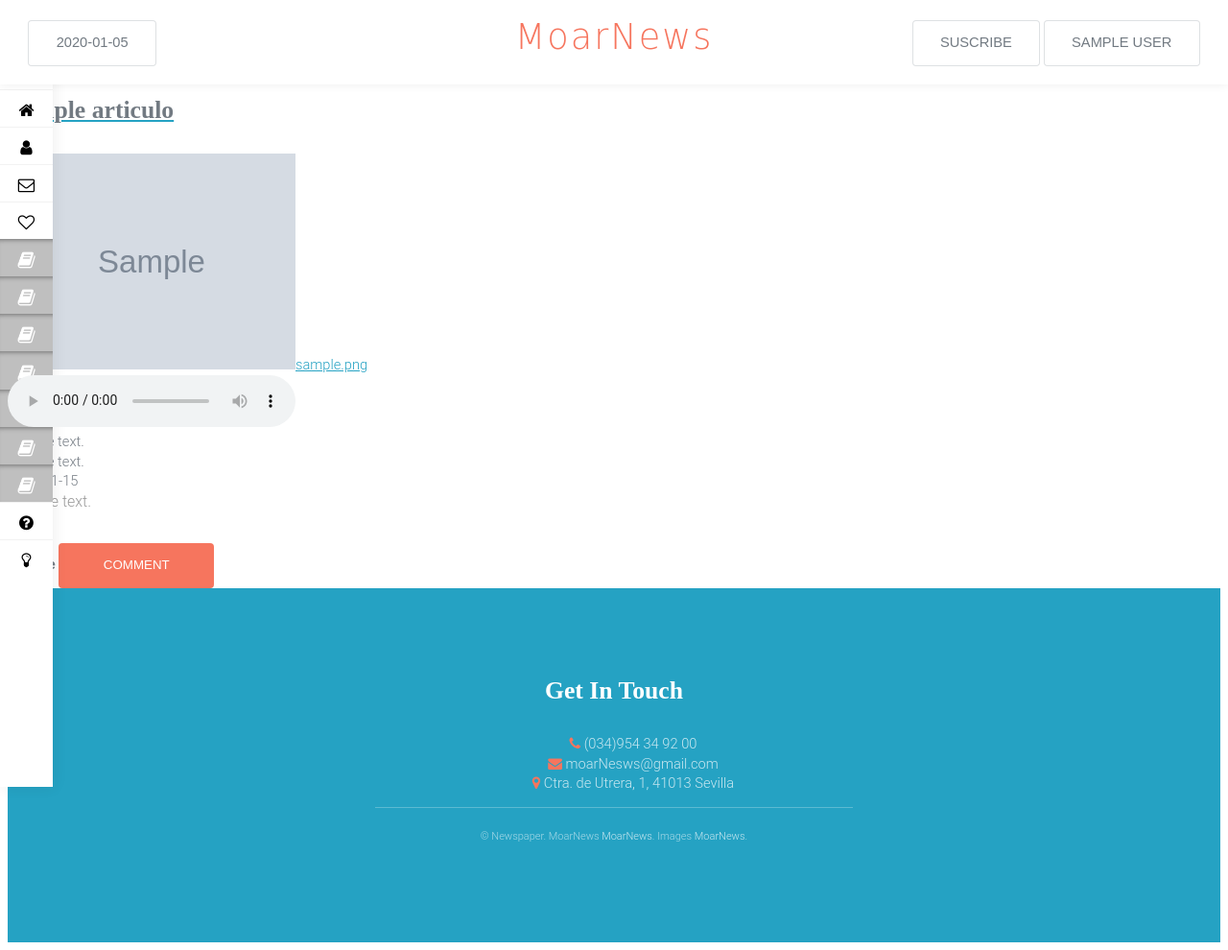
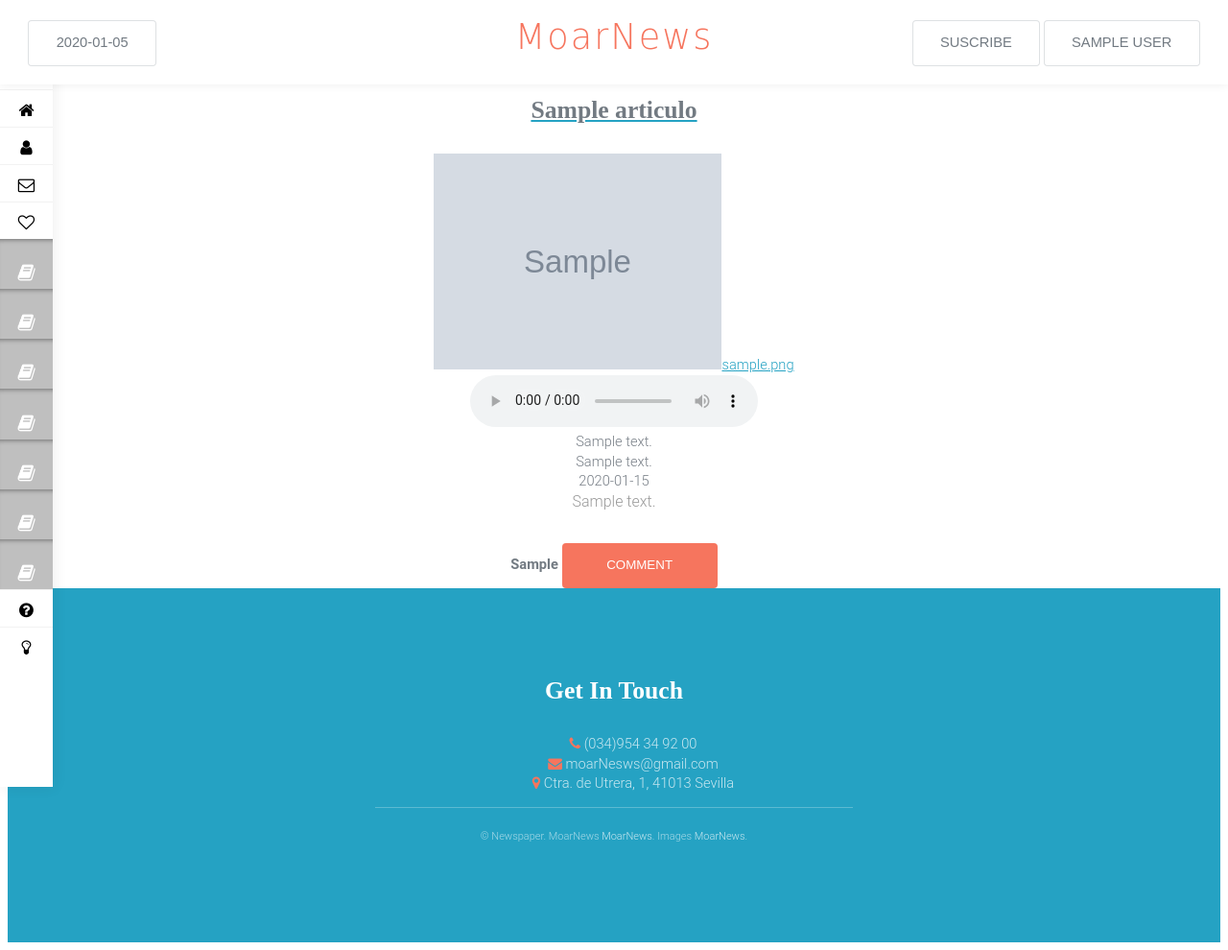
Before and after one commit to AdrianGilGamboa/TrabajoPA, a PHP site: page /portada.php in a window 1280 px wide. Shown: the whole page at 96% size. Run offline with PHP 8.4, Linux system fonts and the light colour scheme; the visitor is signed in with stand-in values (Sample User, id 1); data comes from the database, SQL or seed files in the repository; tables that the repository leaves empty hold one stand-in row (values such as "Sample post"); grey boxes marked "Sample" are stand-in pictures; data that the repository does not hold is empty; some libraries are stand-ins or nearby versions; some web fonts are replaced; grey boxes are pictures that could not be loaded.

Commit message:
css pedro

```diff
--- a/vistas/css.css
+++ b/vistas/css.css
@@ -7,10 +7,16 @@ and open the template in the editor.
     Created on : 22-ene-2020, 11:34:04
     Author     : paula
 */
-/*header*/
-/* Header */
+
+/* Box Model */
+
+*, *:before, *:after {
+    -moz-box-sizing: border-box;
+    -webkit-box-sizing: border-box;
+    box-sizing: border-box;
+}
+
 /* Grid */
-
 .row {
     border-bottom: solid 1px transparent;
     -moz-box-sizing: border-box;
@@ -1826,7 +1832,92 @@ audio:not([controls]) {
 
 }
 
-
+/* Section/Article */
+
+	section, article {
+		text-align: center;
+	}
+
+	header p {
+		color: #bbb;
+		position: relative;
+		margin: 0 0 1.5em 0;
+	}
+
+	header h1 + p {
+		font-size: 1.25em;
+		margin-top: -1em;
+	}
+
+	header h2 + p {
+		font-size: 1.25em;
+		margin-top: -1em;
+	}
+
+	header h3 + p {
+		font-size: 1.1em;
+		margin-top: -0.8em;
+	}
+
+	header h4 + p,
+	header h5 + p,
+	header h6 + p {
+		font-size: 0.9em;
+		margin-top: -0.6em;
+	}
+.image {
+		border: 0;
+		display: inline-block;
+		position: relative;
+	}
+
+		.image img {
+			display: block;
+		}
+
+		.image.left, .image.right {
+			max-width: 40%;
+		}
+
+			.image.left img, .image.right img {
+				width: 100%;
+			}
+
+		.image.left {
+			float: left;
+			padding: 0 1.5em 1em 0;
+			top: 0.25em;
+		}
+
+		.image.right {
+			float: right;
+			padding: 0 0 1em 1.5em;
+			top: 0.25em;
+		}
+
+		.image.fit {
+			display: block;
+			margin: 0 0 2em 0;
+			width: 100%;
+		}
+
+			.image.fit img {
+				width: 100%;
+			}
+
+		.image.round img {
+			border-radius: 100%;
+		}
+
+		.image.main {
+			display: block;
+			margin: 0 0 3em 0;
+			width: 100%;
+		}
+
+			.image.main img {
+				width: 100%;
+			}
 /* ScrolBar  */
 .scrollbar
 {
@@ -1939,8 +2030,6 @@ audio:not([controls]) {
     text-shadow: 1px 1px 1px  #fff;
 }
 
-
-
 .main-menu .nav-icon {
 
     position:relative;
@@ -1953,15 +2042,29 @@ audio:not([controls]) {
 
 }
 
-.main-menu .nav-text  {
+.main-menu .nav-text a {
 
     position:relative;
-    /*    display:table-cell;*/
+    display:table-cell;
     vertical-align:middle;
     width:190px;
     font-family: 'Titillium Web', sans-serif;
-}
-
+
+}
+.nav-text a {
+    text-decoration: none;
+      position:relative;
+    display:table-cell;
+    vertical-align:middle;
+    color:black;
+    font-family: 'Titillium Web', sans-serif;
+    position:relative;
+    display:table-cell;
+    width:30px;
+    text-align:center;
+    vertical-align:middle;
+    font-size:20px;
+}
 .main-menu .share {
 }
 
@@ -2018,9 +2121,6 @@ audio:not([controls]) {
 a:hover,a:focus {
     text-decoration:none;
     border-left:0px solid #c8e7f0;
-
-
-
 }
 
 nav {
@@ -2063,7 +2163,7 @@ nav ul,nav li {
 
 .darkerlishadowdown
 {
-    background-color:#ededed;
+    background-color:white;
     text-transform:capitalize;
     -webkit-box-shadow: inset 0px -4px 5px -4px rgba(50, 50, 50, 0.55);
     -moz-box-shadow:    inset 0px -4px 5px -4px rgba(50, 50, 50, 0.55);
```
Lines whose indentation alone changed are shown as unchanged.
